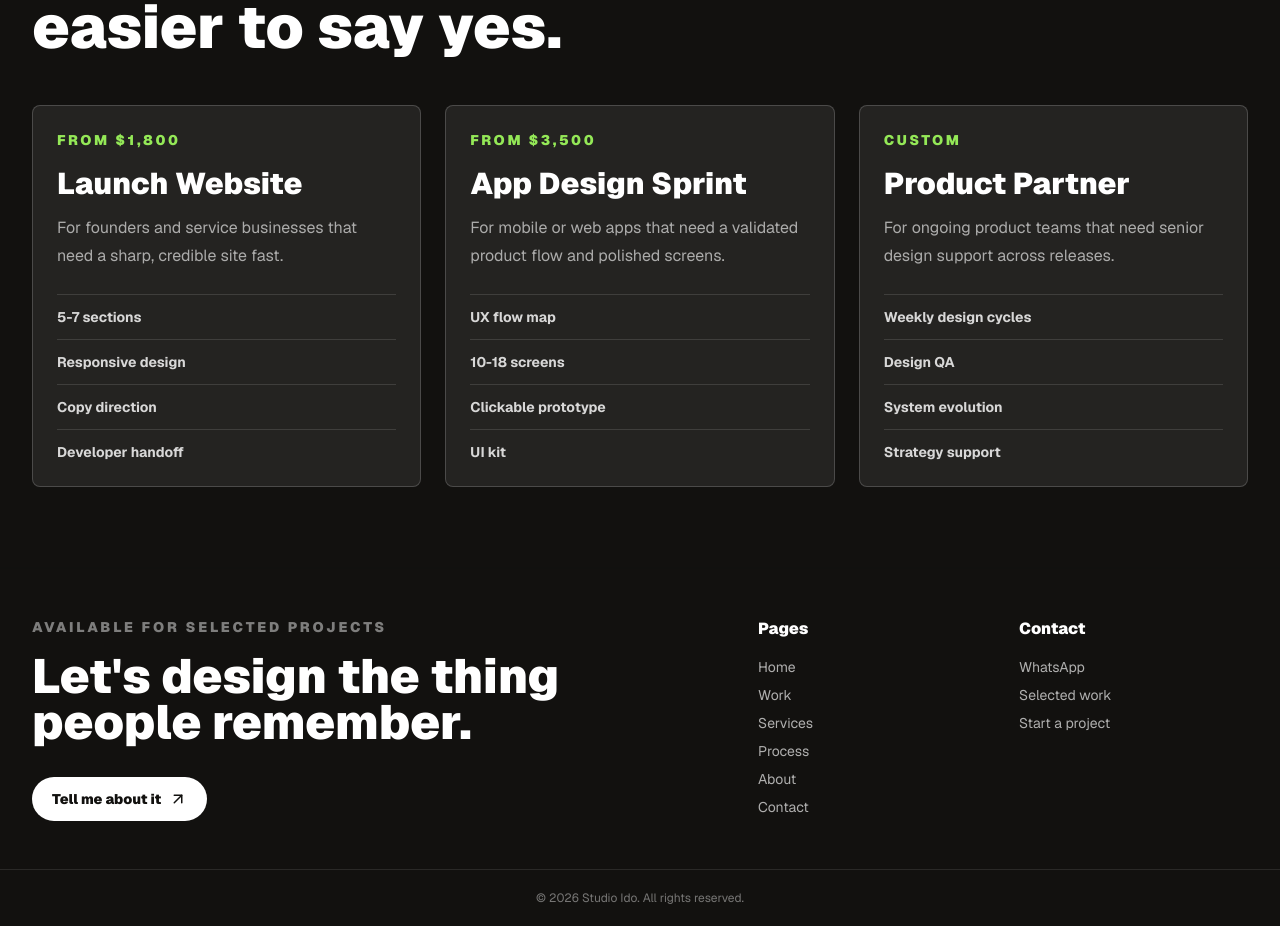
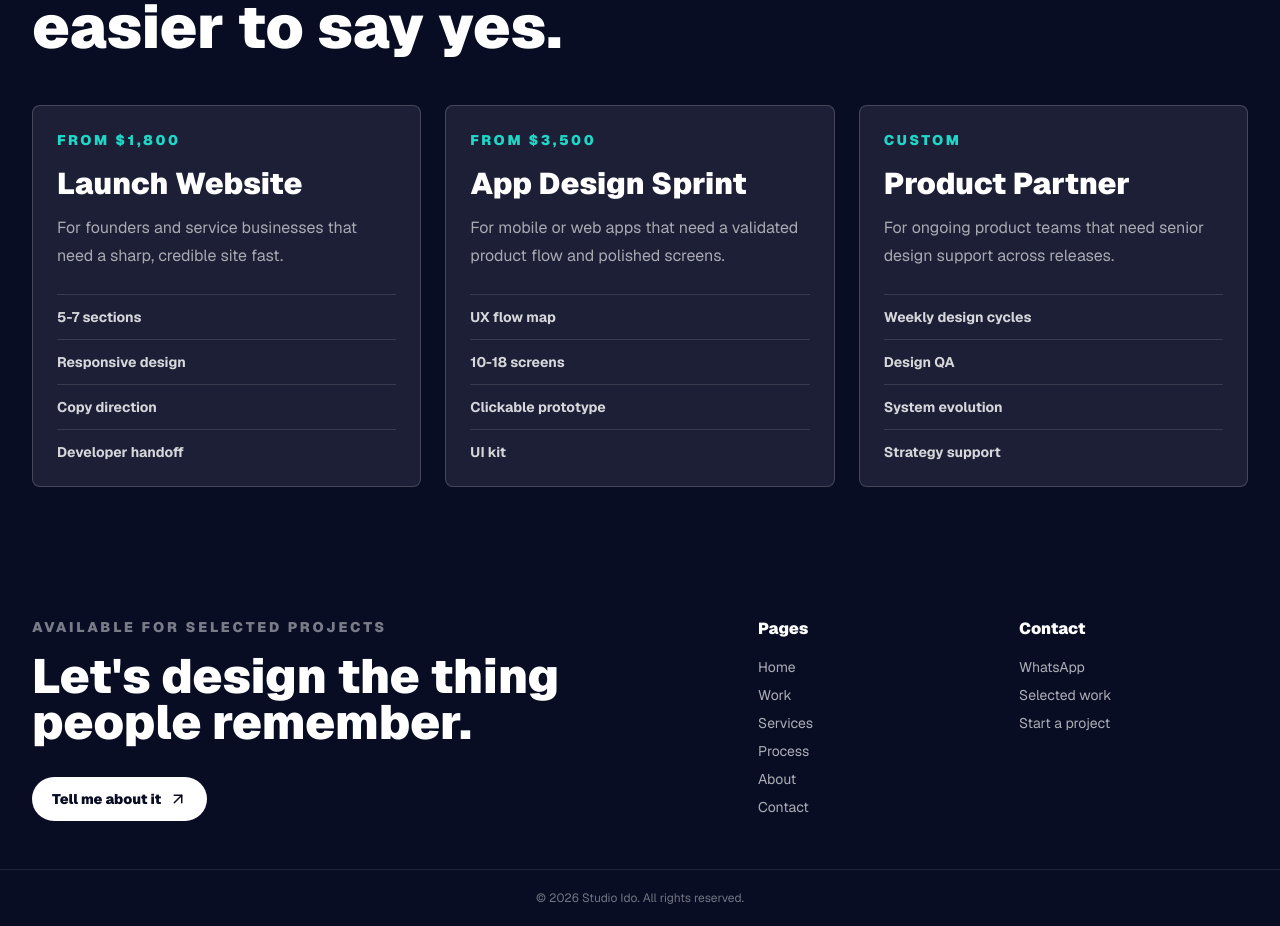
Before and after one commit to idoshabat/portfolio, a Next.js app: page /en/services in a window 1280 px wide. Shown: the part 1328-2254 px from the top of the page. Built offline with nearby package versions, Linux system fonts and the light colour scheme.

Commit message:
update styles and color palettes across multiple components for improved UI consistency

```diff
--- a/src/app/about/page.tsx
+++ b/src/app/about/page.tsx
@@ -44,7 +44,7 @@ export default function AboutPage() {
         </div>
       </section>
 
-      <section className="border-y border-[var(--line)] bg-white/48">
+      <section className="border-y border-[var(--line)] bg-[rgba(238,242,255,0.62)]">
         <div className="mx-auto max-w-7xl px-4 py-16 sm:px-6 lg:px-8">
           <h2 className="text-3xl font-black">יכולות</h2>
           <div className="mt-7 flex flex-wrap gap-3">
--- a/src/app/en/about/page.tsx
+++ b/src/app/en/about/page.tsx
@@ -43,7 +43,7 @@ export default function EnglishAboutPage() {
           </div>
         </div>
       </section>
-      <section className="border-y border-[var(--line)] bg-white/48">
+      <section className="border-y border-[var(--line)] bg-[rgba(238,242,255,0.62)]">
         <div className="mx-auto max-w-7xl px-4 py-16 sm:px-6 lg:px-8">
           <h2 className="text-3xl font-black">Capabilities</h2>
           <div className="mt-7 flex flex-wrap gap-3">
--- a/src/app/en/page.tsx
+++ b/src/app/en/page.tsx
@@ -104,7 +104,7 @@ export default function EnglishHome() {
         </ScrollReveal>
       </section>
 
-      <section className="border-y border-[var(--line)] bg-white/42 py-20">
+      <section className="border-y border-[var(--line)] bg-[rgba(238,242,255,0.62)] py-20">
         <ScrollReveal className="mx-auto max-w-7xl px-4 sm:px-6 lg:px-8">
           <SectionHeading eyebrow="Selected work" title="Projects that show both business thinking and visual execution." />
           <div className="mt-12 grid gap-8 md:grid-cols-2">
@@ -132,7 +132,7 @@ export default function EnglishHome() {
         </ScrollReveal>
       </section>
 
-      <section className="border-t border-[var(--line)] bg-[var(--ink)] px-4 py-20 text-white sm:px-6 lg:px-8">
+      <section className="border-t border-[var(--line)] bg-[radial-gradient(circle_at_18%_18%,rgba(139,92,246,0.22),transparent_28rem),var(--ink)] px-4 py-20 text-white sm:px-6 lg:px-8">
         <ScrollReveal className="mx-auto grid max-w-7xl gap-6 md:grid-cols-3">
           {principles.map((principle) => (
             <div key={principle.title} className="border-t border-white/20 pt-6">
--- a/src/app/globals.css
+++ b/src/app/globals.css
@@ -1,16 +1,19 @@
 @import "tailwindcss";
 
 :root {
-  --background: #f2f7ee;
-  --foreground: #12110f;
-  --ink: #12110f;
-  --paper: #f2f7ee;
-  --coral: #ff4d2e;
-  --cobalt: #006d77;
-  --mint: #94e857;
-  --sun: #ffd166;
-  --sky: #00a6fb;
-  --line: rgba(18, 17, 15, 0.14);
+  --background: #dfe6ff;
+  --foreground: #12162f;
+  --ink: #090d24;
+  --paper: #eef2ff;
+  --coral: #8b5cf6;
+  --cobalt: #2557d6;
+  --mint: #20d6c7;
+  --sun: #f3d58a;
+  --sky: #38bdf8;
+  --line: rgba(9, 13, 36, 0.16);
+  --cyan: #38bdf8;
+  --cyan-light: #b9ecff;
+  --cyan-rgb: 56 189 248;
 }
 
 @theme inline {
@@ -35,10 +38,11 @@ body {
   max-width: 100%;
   overflow-x: hidden;
   background:
-    radial-gradient(circle at 18% 16%, rgba(148, 232, 87, 0.16), transparent 22rem),
-    radial-gradient(circle at 84% 10%, rgba(0, 166, 251, 0.13), transparent 22rem),
-    linear-gradient(90deg, rgba(18, 17, 15, 0.05) 1px, transparent 1px),
-    linear-gradient(180deg, rgba(18, 17, 15, 0.04) 1px, transparent 1px),
+    radial-gradient(circle at 18% 12%, rgba(139, 92, 246, 0.24), transparent 24rem),
+    radial-gradient(circle at 84% 10%, rgba(56, 189, 248, 0.2), transparent 24rem),
+    radial-gradient(circle at 50% 80%, rgba(243, 213, 138, 0.16), transparent 26rem),
+    linear-gradient(90deg, rgba(9, 13, 36, 0.055) 1px, transparent 1px),
+    linear-gradient(180deg, rgba(9, 13, 36, 0.045) 1px, transparent 1px),
     var(--background);
   background-size: 44px 44px;
   color: var(--foreground);
@@ -150,7 +154,7 @@ body {
   inset-inline: 0;
   bottom: 0;
   height: 7px;
-  background: linear-gradient(90deg, var(--coral), var(--mint), var(--sky));
+  background: linear-gradient(90deg, var(--cobalt), var(--coral), var(--mint));
   transform: scaleX(0);
   transform-origin: right;
   transition: transform 320ms ease;
@@ -175,10 +179,10 @@ body {
 .nav-frame {
   pointer-events: auto;
   min-width: 0;
-  border: 1px solid rgba(18, 17, 15, 0.12);
+  border: 1px solid rgba(37, 87, 214, 0.18);
   border-radius: 999px;
-  background: rgba(242, 247, 238, 0.78);
-  box-shadow: 0 18px 60px rgba(18, 17, 15, 0.1);
+  background: rgba(238, 242, 255, 0.78);
+  box-shadow: 0 18px 60px rgba(9, 13, 36, 0.16);
   backdrop-filter: blur(22px) saturate(1.25);
 }
 
@@ -197,10 +201,10 @@ body {
   place-items: center;
   width: 52px;
   height: 52px;
-  border: 1px solid rgba(18, 17, 15, 0.14);
+  border: 1px solid rgba(37, 87, 214, 0.2);
   border-radius: 999px;
   background:
-    linear-gradient(135deg, rgba(255, 255, 255, 0.94), rgba(242, 247, 238, 0.86)),
+    linear-gradient(135deg, rgba(255, 255, 255, 0.96), rgba(238, 242, 255, 0.88)),
     white;
   box-shadow: inset 0 0 0 6px rgba(255, 255, 255, 0.6);
   overflow: hidden;
@@ -297,7 +301,7 @@ body {
   bottom: 2px;
   height: 2px;
   border-radius: 999px;
-  background: var(--ink);
+  background: linear-gradient(90deg, var(--cobalt), var(--coral));
   transform: scaleX(0);
   transform-origin: center;
   transition: transform 220ms ease;
@@ -328,7 +332,7 @@ body {
   position: absolute;
   inset: 0;
   z-index: -1;
-  background: linear-gradient(135deg, var(--coral), var(--cobalt));
+  background: linear-gradient(135deg, var(--cobalt), var(--coral), var(--sky));
   transform: translateY(100%);
   transition: transform 260ms ease;
 }
@@ -365,7 +369,7 @@ body {
 }
 
 .mobile-menu.is-open .mobile-menu-button {
-  background: linear-gradient(135deg, var(--coral), var(--cobalt));
+  background: linear-gradient(135deg, var(--cobalt), var(--coral));
 }
 
 .menu-bars {
@@ -410,12 +414,12 @@ body {
   opacity: 0;
   pointer-events: none;
   overflow: hidden;
-  border: 1px solid rgba(18, 17, 15, 0.12);
+  border: 1px solid rgba(37, 87, 214, 0.18);
   background:
-    radial-gradient(circle at 92% 8%, rgba(255, 77, 46, 0.16), transparent 30%),
-    radial-gradient(circle at 12% 96%, rgba(0, 166, 251, 0.14), transparent 34%),
-    rgba(242, 247, 238, 0.96);
-  box-shadow: 0 24px 70px rgba(18, 17, 15, 0.18);
+    radial-gradient(circle at 92% 8%, rgba(139, 92, 246, 0.18), transparent 30%),
+    radial-gradient(circle at 12% 96%, rgba(56, 189, 248, 0.16), transparent 34%),
+    rgba(238, 242, 255, 0.96);
+  box-shadow: 0 24px 70px rgba(9, 13, 36, 0.2);
   backdrop-filter: blur(20px) saturate(1.2);
   transform: translateY(-10px) scale(0.96);
   transform-origin: top center;
--- a/src/app/page.tsx
+++ b/src/app/page.tsx
@@ -104,7 +104,7 @@ export default function Home() {
         </ScrollReveal>
       </section>
 
-      <section className="border-y border-[var(--line)] bg-white/42 py-20">
+      <section className="border-y border-[var(--line)] bg-[rgba(238,242,255,0.62)] py-20">
         <ScrollReveal className="mx-auto max-w-7xl px-4 sm:px-6 lg:px-8">
           <div className="flex flex-col justify-between gap-6 md:flex-row md:items-end">
             <SectionHeading
@@ -144,7 +144,7 @@ export default function Home() {
         </ScrollReveal>
       </section>
 
-      <section className="border-t border-[var(--line)] bg-[var(--ink)] px-4 py-20 text-white sm:px-6 lg:px-8">
+      <section className="border-t border-[var(--line)] bg-[radial-gradient(circle_at_18%_18%,rgba(139,92,246,0.22),transparent_28rem),var(--ink)] px-4 py-20 text-white sm:px-6 lg:px-8">
         <ScrollReveal className="mx-auto grid max-w-7xl gap-6 md:grid-cols-3">
           {principles.map((principle) => (
             <div key={principle.title} className="border-t border-white/20 pt-6">
--- a/src/lib/site-data-en.ts
+++ b/src/lib/site-data-en.ts
@@ -54,7 +54,7 @@ export const projects = [
     description:
       "A polished company website for an architecture and planning studio, built around clear navigation, confident visual hierarchy, project discovery, and a direct path from interest to contact.",
     metrics: ["Brand website", "Project gallery", "Client inquiries"],
-    palette: "from-[#006d77] via-[#d9f99d] to-[#ffd166]",
+    palette: "from-[#0b102f] via-[#2557d6] to-[#f3d58a]",
     previewImage: "/projects/layout-design.png",
     liveUrl: "https://www.layout-net.com/",
   },
@@ -67,7 +67,7 @@ export const projects = [
     description:
       "An energetic website for a basketball academy, designed to speak clearly to parents and players, present training programs, and create a strong path toward joining the academy.",
     metrics: ["Sports website", "Training signups", "Mobile experience"],
-    palette: "from-[#12110f] via-[#ff4d2e] to-[#00a6fb]",
+    palette: "from-[#090d24] via-[#8b5cf6] to-[#38bdf8]",
     previewImage: "/projects/next-level.png",
     liveUrl: "https://www.nextlevelacademy.com/",
   },
@@ -80,7 +80,7 @@ export const projects = [
     description:
       "A boutique Hebrew RTL yoga studio concept with a calm editorial visual system, responsive home page, class schedule, pricing, teachers, studio information, contact flow, and a polished booking experience.",
     metrics: ["Full RTL", "Class schedule", "Booking flow"],
-    palette: "from-[#3d2419] via-[#d8a47f] to-[#f2e8dc]",
+    palette: "from-[#151039] via-[#8b5cf6] to-[#f3d58a]",
     previewImage: "/projects/shalva-yoga.png",
     liveUrl: "https://yoga-app-zeta.vercel.app/",
   },
@@ -93,7 +93,7 @@ export const projects = [
     description:
       "A training platform for basketball players and coaches, combining a mobile app, web dashboard, and full coach-player connection. The product supports workout tracking, shooting stats, assigned plans, connection requests, calendars, and notifications.",
     metrics: ["Mobile app", "Coach dashboard", "Performance tracking"],
-    palette: "from-[#0f0f11] via-[#f59e0b] to-[#34d399]",
+    palette: "from-[#090d24] via-[#2557d6] to-[#20d6c7]",
     previewImage: "/projects/hoopprogress.png",
     liveUrl: "https://hoop-progress-frontend.vercel.app/",
   },
```
Also changed, not shown: src/lib/site-data.ts (+4 -4 lines), public/favicon.svg.
